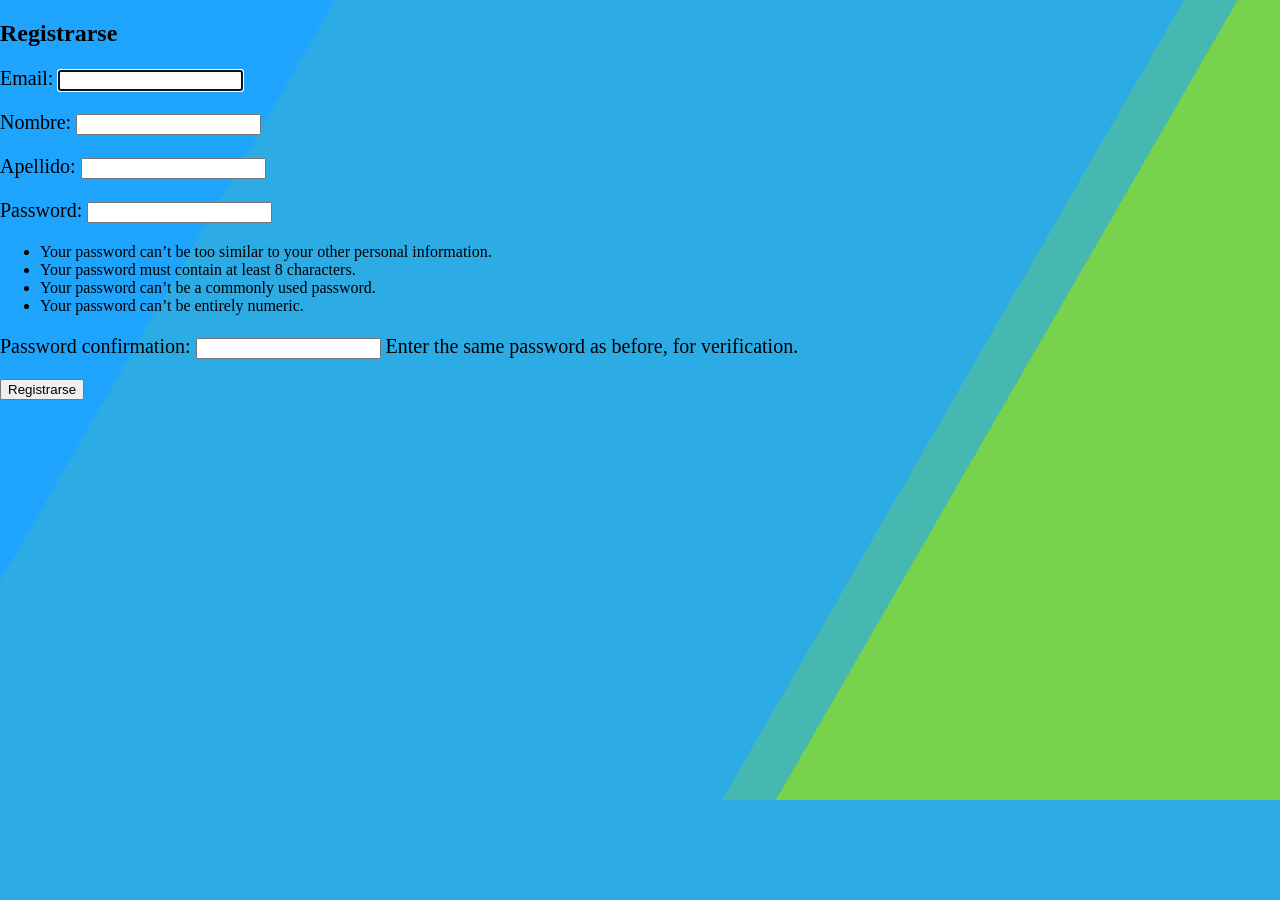
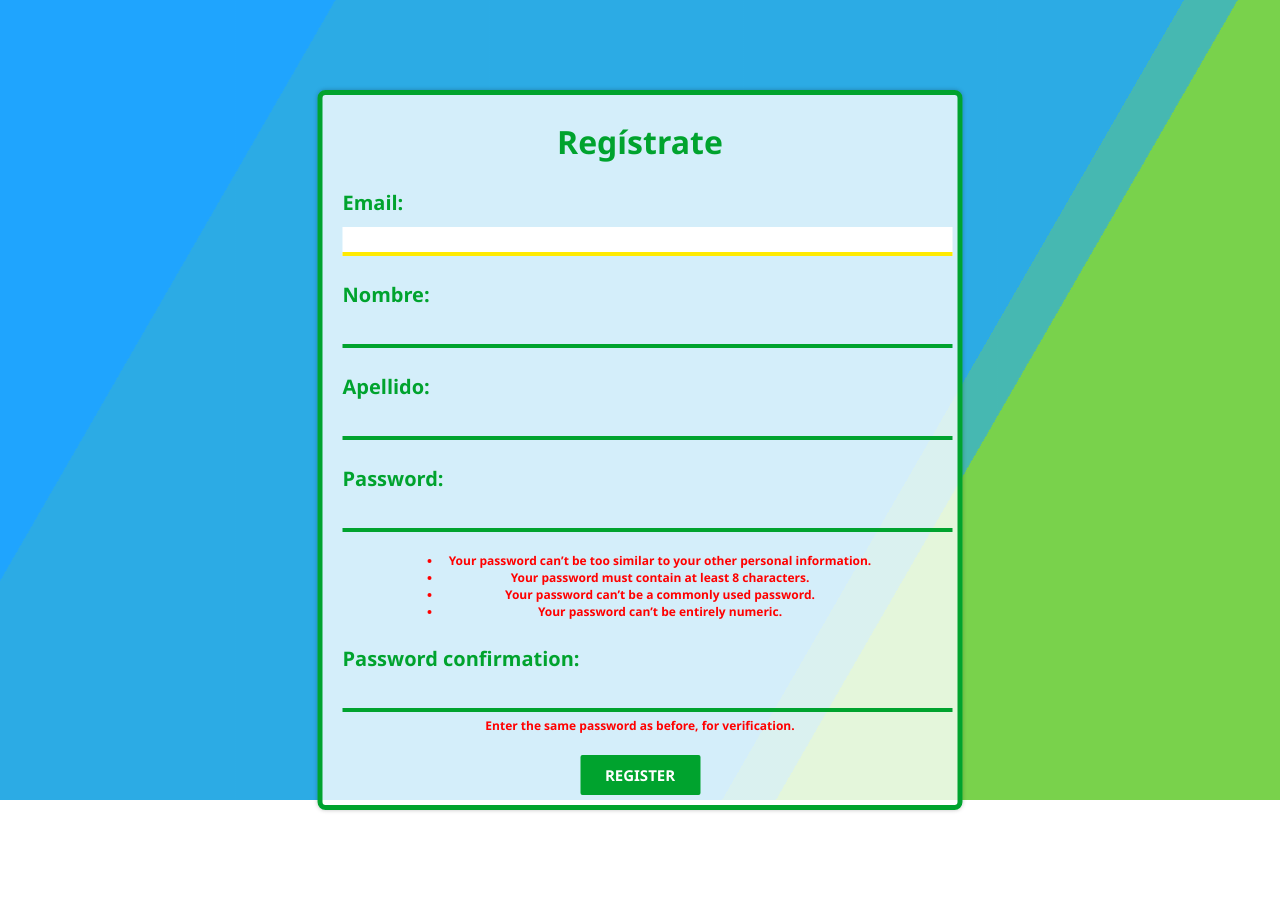
Before and after one commit to GonzaloRail/Laoboratorio_05_PWEB, a Django app: page /accounts/register/ in a window 1280 px wide. Before the commit the page ends 800 px from the top, so only its background shows below. Run offline with Django 4.2, Linux system fonts and the light colour scheme.

Commit message:
Updating CSS and register.html.

```diff
--- a/jobs_board/jobs_board/accounts/forms.py
+++ b/jobs_board/jobs_board/accounts/forms.py
@@ -3,13 +3,13 @@ from django.contrib.auth.forms import UserCreationForm
 from .models import CustomUser
 
 class LoginForm(forms.Form):
-    email = forms.EmailField(label='Email')
-    password = forms.CharField(label='Contraseña', widget=forms.PasswordInput)
+    email = forms.EmailField(label='Email', widget=forms.TextInput(attrs={'class': 'input-field'}))
+    password = forms.CharField(label='Contraseña', widget=forms.PasswordInput(attrs={'class': 'input-field'}))
 
 class RegistrationForm(UserCreationForm):
-    email = forms.EmailField(label='Email')
-    first_name = forms.CharField(label='Nombre')
-    last_name = forms.CharField(label='Apellido')
+    email = forms.EmailField(label='Email', widget=forms.TextInput(attrs={'class': 'input-field'}))
+    first_name = forms.CharField(label='Nombre', widget=forms.TextInput(attrs={'class': 'input-field'}))
+    last_name = forms.CharField(label='Apellido', widget=forms.TextInput(attrs={'class': 'input-field'}))
 
     class Meta(UserCreationForm.Meta):
         model = CustomUser
--- a/jobs_board/jobs_board/static/css/styles.css
+++ b/jobs_board/jobs_board/static/css/styles.css
@@ -1,3 +1,5 @@
+/*BASE.html*/
+
 .button {
   margin-top: 10px;
   display: inline-block;
@@ -84,6 +86,105 @@ img {
   height: 150px;
 }
 
+/*ACCOUNTS (login.html and register.html)*/
+
+.custom-container2 {
+  display: flex;
+  align-items: center;
+  justify-content: center;
+  padding-bottom: 100px;
+  height: 100vh;
+}
+
+div.content {
+  margin-top: 50px;
+  background-color: rgba(255, 255, 255, 0.8);
+  border: 5px solid rgb(0, 163, 46);
+  border-radius: 8px;
+  box-shadow: 0 0 0.25em rgba(0, 0, 0, 0.25);
+  height: 720px;
+  width: 645px;
+  position: absolute;
+}
+
+div.content h1{
+  margin-top: -55px;
+  font-family: 'Segoe UI';
+  color: rgb(0, 163, 46);
+}
+
+div.content label {
+  display: flex;
+  justify-content: flex-start;
+  color: rgb(0, 163, 46);
+  font-family: 'Segoe UI';
+  font-size: 20px;
+  font-weight: bold;
+  padding: 5px;
+  margin-left: -65px;
+  margin-bottom: 5px;
+}
+
+.input-field , input#id_password1, input#id_password2{
+  border: none;
+  border-bottom: 4px solid rgb(0, 163, 46);
+  outline: none;
+  background-color: transparent;
+  margin-left: -60px;
+  width: 600px;
+  padding: 5px;
+  transition: background-color 0.2s ease-in;
+  transition: border-color 0.2s ease-in;
+}
+
+.input-field:focus, input#id_password1:focus, input#id_password1:focus {
+  background-color: white;
+  border-bottom-color: rgb(255, 234, 2);
+}
+
+div.content button {
+  font-family: 'Segoe UI';
+  font-weight: bolder;
+  font-size: 15px;
+  width: 120px;
+  height: 40px;
+  background-color: rgb(0, 163, 46);
+  border: 3px solid rgb(0, 163, 46);
+  border-radius: 2px;
+  color: white;
+  transition: background-color 0.4s ease-in;
+  transition: border-color 0.2s ease-in;
+}
+
+div.content button:hover {
+  background-color: rgb(255, 234, 2);
+  border-color: rgb(255, 234, 2);
+}
+
+div.content ul li {
+  font-weight: bold;
+  font-family: 'Segoe UI';
+  font-size: 12px;
+  color: red;
+  transition: color 0.1s ease-in-out;
+}
+
+div.content ul li:hover {
+  color: rgb(255, 234, 2);
+}
+
+span.helptext {
+  font-weight: bold;
+  font-family: 'Segoe UI';
+  font-size: 12px;
+  color: red;
+  transition: color 0.1s ease-in-out;
+}
+
+span.helptext:hover {
+  color: rgb(255, 234, 2);
+}
+
 /*BACKGROUND*/
 
 html {
--- a/jobs_board/jobs_board/templates/accounts/register.html
+++ b/jobs_board/jobs_board/templates/accounts/register.html
@@ -1,10 +1,14 @@
 {% extends 'base.html' %}
 
 {% block content %}
-  <h2>Registrarse</h2>
-  <form method="post">
-    {% csrf_token %}
-    {{ form.as_p }}
-    <button type="submit">Registrarse</button>
-  </form>
+<div class = "custom-container2">
+  <div class = "content">
+    <h1>Regístrate</h1>
+    <form method="post">
+      {% csrf_token %}
+      {{ form.as_p }}
+      <button type="submit">REGISTER</button>
+    </form>
+  </div>
+</div>
 {% endblock %}
```
